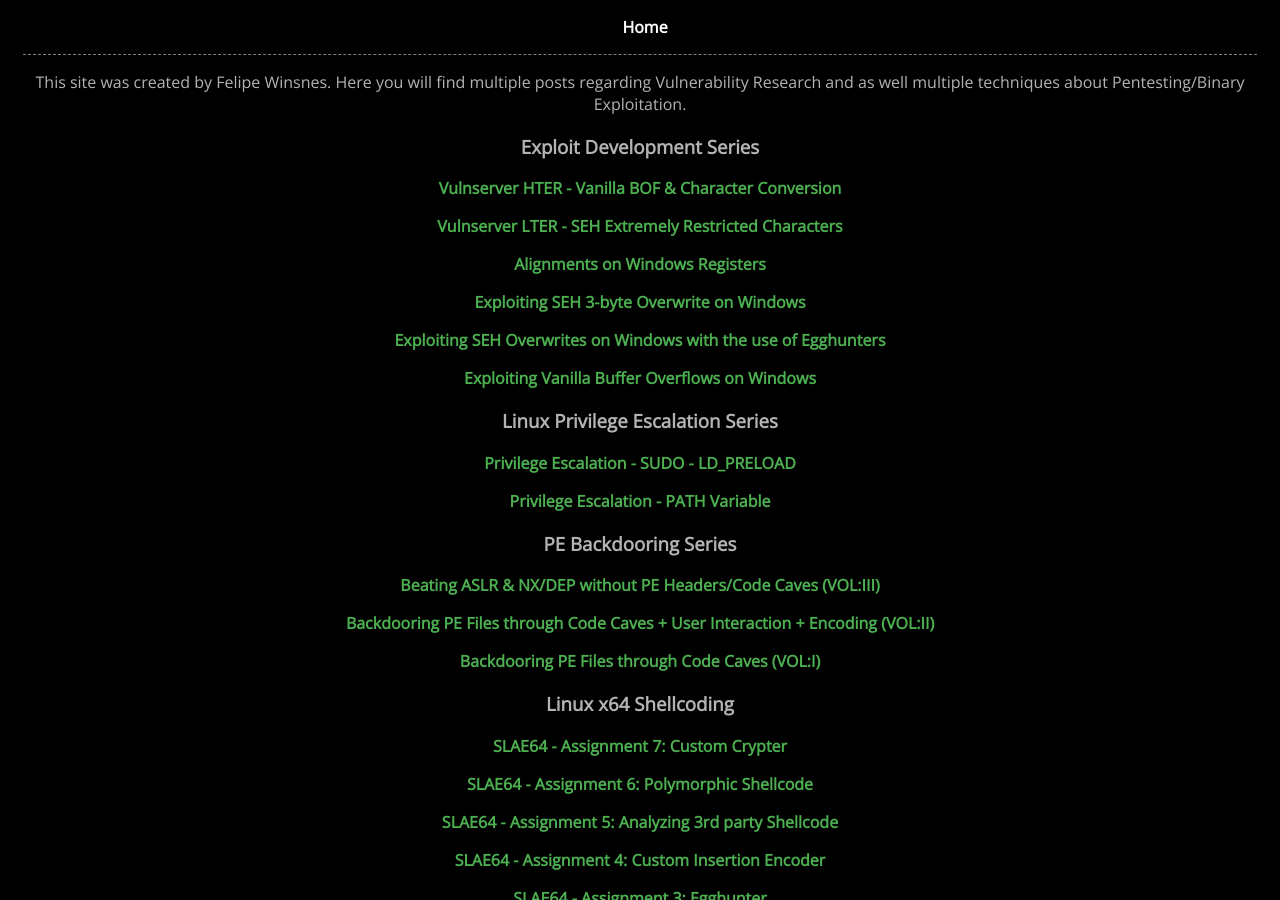
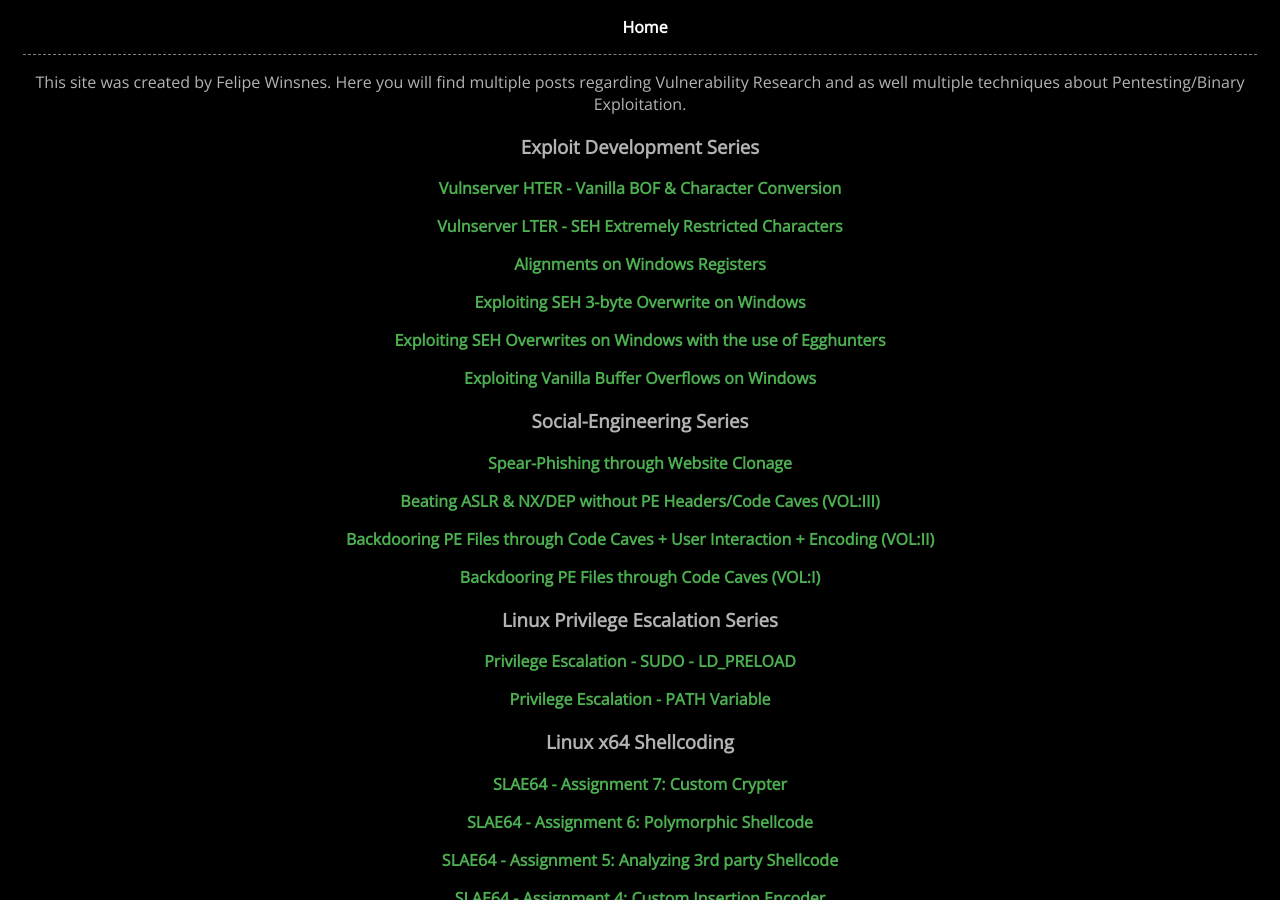
Before and after one commit to whitecr0wz/whitecr0wz.github.io, a Jekyll site: the page built from index.md, in a window 1280 px wide and 900 px high. Built offline with Jekyll 4.4.1, drawn with Linux system fonts in a browser that asks for light colours.

Commit message:
Update index.md

```diff
--- a/index.md
+++ b/index.md
@@ -17,17 +17,19 @@
 
 [Exploiting Vanilla Buffer Overflows on Windows](https://whitecr0wz.github.io/posts/Exploiting-Stack-Overflows-On-Windows/)
 
-### Linux Privilege Escalation Series
-[Privilege Escalation - SUDO - LD_PRELOAD](https://whitecr0wz.github.io/posts/LD_PRELOAD/)
+### Social-Engineering Series
+[Spear-Phishing through Website Clonage](https://whitecr0wz.github.io/posts/Phishing/)
 
-[Privilege Escalation - PATH Variable](https://whitecr0wz.github.io/posts/Privilege-Escalation-Path/)
-
-### PE Backdooring Series
 [Beating ASLR & NX/DEP without PE Headers/Code Caves (VOL:III)](https://whitecr0wz.github.io/posts/Backdooring-PE-III/)
 
 [Backdooring PE Files through Code Caves + User Interaction + Encoding (VOL:II)](https://whitecr0wz.github.io/posts/Backdooring-PE-II/)
 
 [Backdooring PE Files through Code Caves (VOL:I)](https://whitecr0wz.github.io/posts/Backdooring-PE/)
+
+### Linux Privilege Escalation Series
+[Privilege Escalation - SUDO - LD_PRELOAD](https://whitecr0wz.github.io/posts/LD_PRELOAD/)
+
+[Privilege Escalation - PATH Variable](https://whitecr0wz.github.io/posts/Privilege-Escalation-Path/)
 
 ### Linux x64 Shellcoding
 
```
